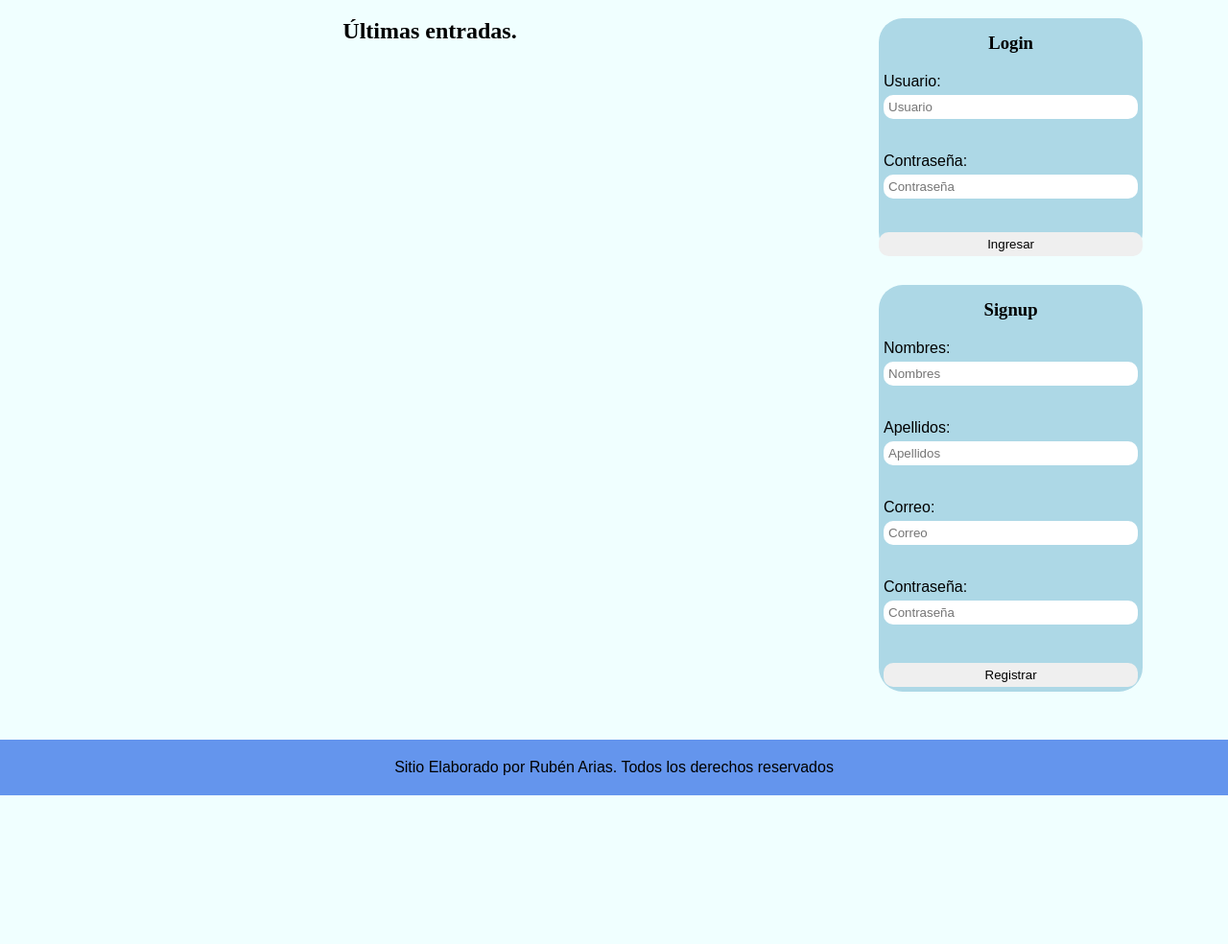
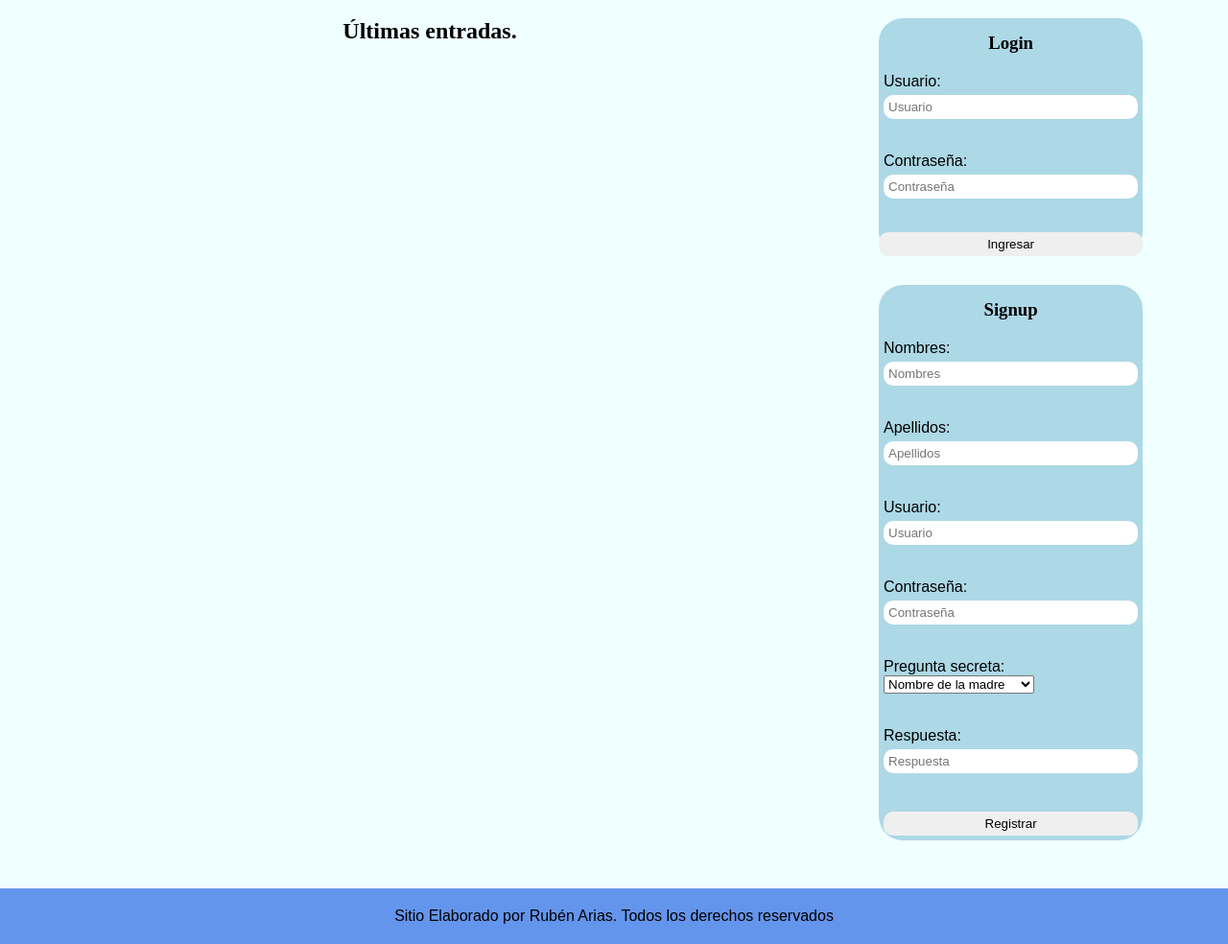
Before and after one commit to rubenjariasp/blog, a PHP site: page /Bloger/ in a window 1280 px wide. Shown: the part 153-1137 px from the top of the page at 96% size. Before the commit the page ends 982 px from the top, so only its background shows below. Run offline with PHP 8.4, Linux system fonts and the light colour scheme; data comes from the database, SQL or seed files in the repository.

Commit message:
se realizo el insercion de usuarios

```diff
--- a/controllers/Router.php
+++ b/controllers/Router.php
@@ -17,7 +17,7 @@ class Router{
                     $array_data[$key]=$value;
                     unset($array_data['form']);
                 }
-                //var_dump($array_data);
+
                 $session = new SessionController();
                 $login = $session->login($array_data);
 
@@ -31,6 +31,17 @@ class Router{
                 }else{
                     $_SESSION['error']['login']='ok';
                 }
+            }
+
+            elseif($_POST['form']=='signin'){
+                $array_data= [];
+                foreach ($_POST as $key => $value) {
+                    $array_data[$key]=$value;
+                    unset($array_data['form']);
+                }
+
+                $user_new = new UsersController();
+                $user_new->set($array_data, 'insert');
             }
 
         }
--- a/models/UsersModels.php
+++ b/models/UsersModels.php
@@ -5,8 +5,9 @@ class UsersModels extends Models
 {
     public function set($array, $activity)
     {
+
         if ($activity == 'insert') {
-            $this->query = "INSERT INTO users (name, user, password, question, answer, rol) VALUES ('$array[name]', '$array[user]',MD5('$array[password]'),$array[question],'$array[answer]',$array[rol])";
+            $this->query = "INSERT INTO users (name, user, password, question, answer, rol) VALUE(CONCAT('$array[name]', ' ', '$array[lastname]'), '$array[email]', '$array[password]', $array[question], '$array[answer]', 1)";
         }
         elseif ($activity == 'update') {
             $this->query = "UPDATE users SET name='$array[name]' WHERE user= '$array[user]' ";
--- a/views/aside.php
+++ b/views/aside.php
@@ -51,13 +51,28 @@
             </div>
 
             <div class="sidebar__container_inputs">
-                <label class="sidebar__label" for="email_new">Correo:</label>
-                <input type="email" class="inputs" name="email" id="email_new" placeholder="Correo" required>
+                <label class="sidebar__label" for="email_new">Usuario:</label>
+                <input type="text" class="inputs" name="email" id="email_new" placeholder="Usuario" required>
             </div>
 
             <div class="sidebar__container_inputs">
                 <label class="sidebar__label" for="password_new">Contraseña:</label>
                 <input type="password" class="inputs" name="password" id="password_new" placeholder="Contraseña"
+                required>
+            </div>
+
+            <div class="sidebar__container_inputs">
+                <label class="sidebar__label" for="password_new">Pregunta secreta:</label>
+                <select name="question" id="question">
+                    <option value="1">Nombre de la madre</option>
+                    <option value="2">Nombre de la mascota</option>
+                    <option value="3">Color favorito</option>
+                </select>
+            </div>
+
+            <div class="sidebar__container_inputs">
+                <label class="sidebar__label" for="password_new">Respuesta:</label>
+                <input type="text" class="inputs" name="answer" id="answer" placeholder="Respuesta"
                 required>
             </div>
 
```
